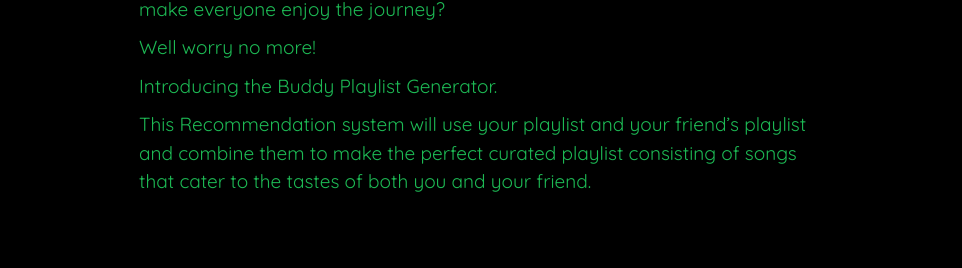
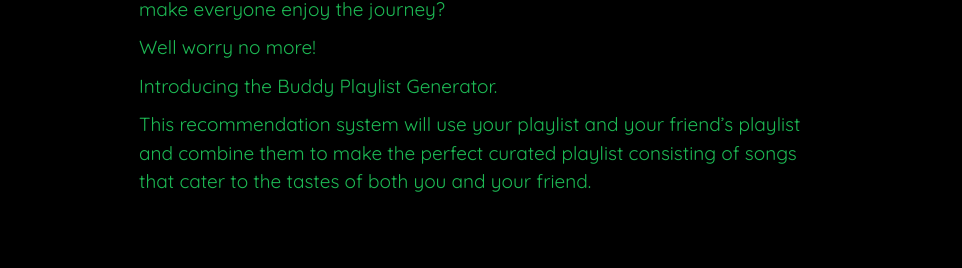
Before and after one commit to Saumya-svm/Spotify-Recommender-Heroku-App, a Flask app: page /spotifylogout in a window 1280 px wide. Shown: the part 532-800 px from the top of the page, without its empty margins (161-1123 px from the left). Run offline with Flask 2, Linux system fonts and the light colour scheme; some libraries are stand-ins or nearby versions.

Commit message:
fixed grammatical errors in about

```diff
--- a/spotify/templates/about.html
+++ b/spotify/templates/about.html
@@ -17,7 +17,7 @@
             <p style="margin-bottom: 10px;">Ever Partying with your friends and wondering what songs will make everyone groove? Ever going on a road trip and wondering what music will make everyone enjoy the journey? </p>
             <p style="margin-bottom: 10px;">Well worry no more! </p>
             <p style="margin-bottom: 10px;">Introducing the Buddy Playlist Generator. </p>
-            <p style="margin-bottom: 10px;">This Recommendation system will use your playlist and your friend’s playlist and combine them to make the perfect curated playlist consisting of songs that cater to the tastes of both you and your friend.</p>
+            <p style="margin-bottom: 10px;">This recommendation system will use your playlist and your friend’s playlist and combine them to make the perfect curated playlist consisting of songs that cater to the tastes of both you and your friend.</p>
         </ul>
     </div>
     <div style="color:#1DB954;max-width: 700px;"class="container center">
--- a/spotify/templates/home.html
+++ b/spotify/templates/home.html
@@ -121,7 +121,7 @@
             <p style="margin-bottom: 10px;">Ever Partying with your friends and wondering what songs will make everyone groove? Ever going on a road trip and wondering what music will make everyone enjoy the journey? </p>
             <p style="margin-bottom: 10px;">Well worry no more! </p>
             <p style="margin-bottom: 10px;">Introducing the Buddy Playlist Generator. </p>
-            <p style="margin-bottom: 10px;">This Recommendation system will use your playlist and your friend’s playlist and combine them to make the perfect curated playlist consisting of songs that cater to the tastes of both you and your friend.</p>
+            <p style="margin-bottom: 10px;">This recommendation system will use your playlist and your friend’s playlist and combine them to make the perfect curated playlist consisting of songs that cater to the tastes of both you and your friend.</p>
         </ul>
     </div>
         <div class="sm:hidden" id="mobile-menu">
```
